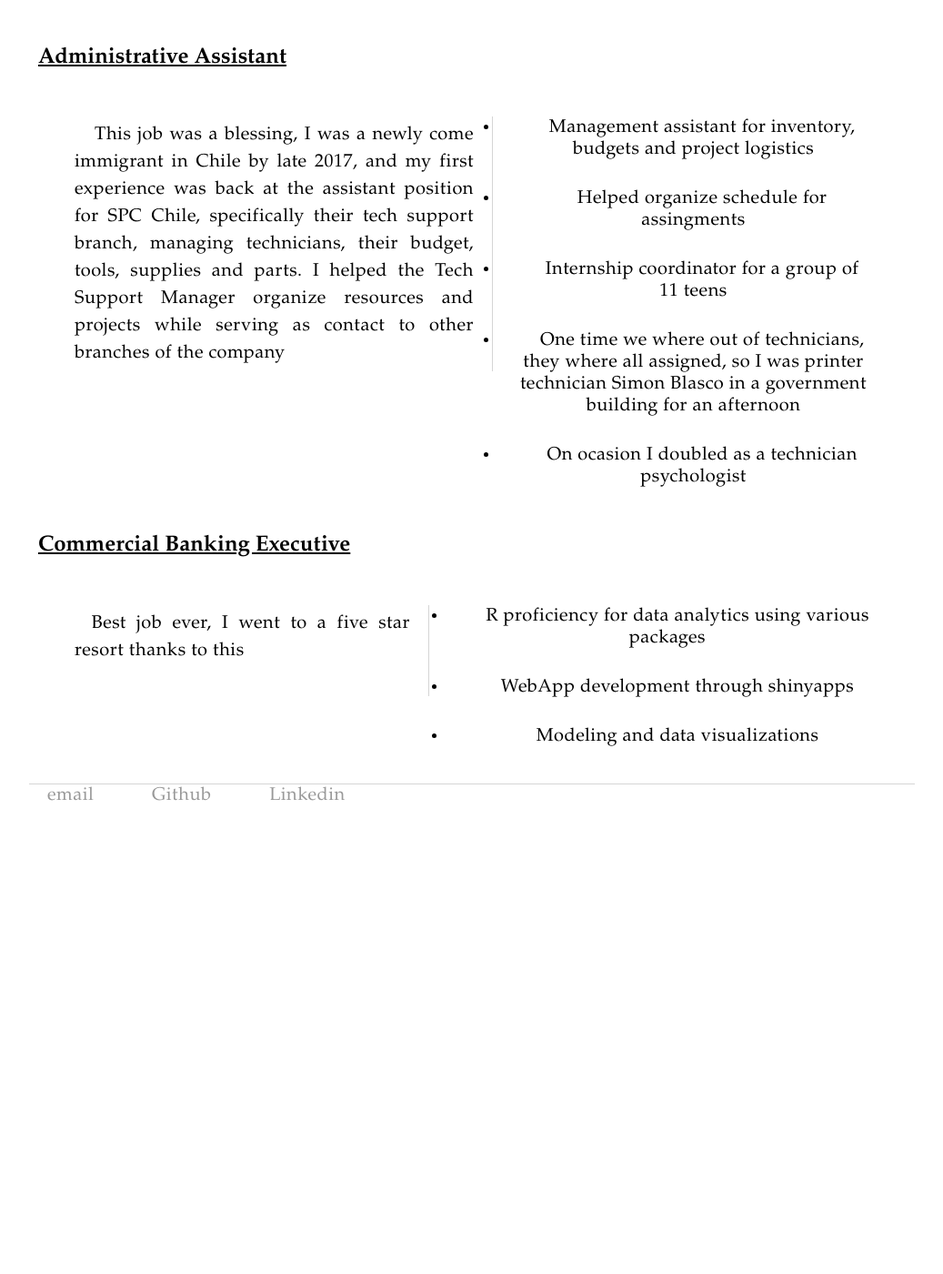
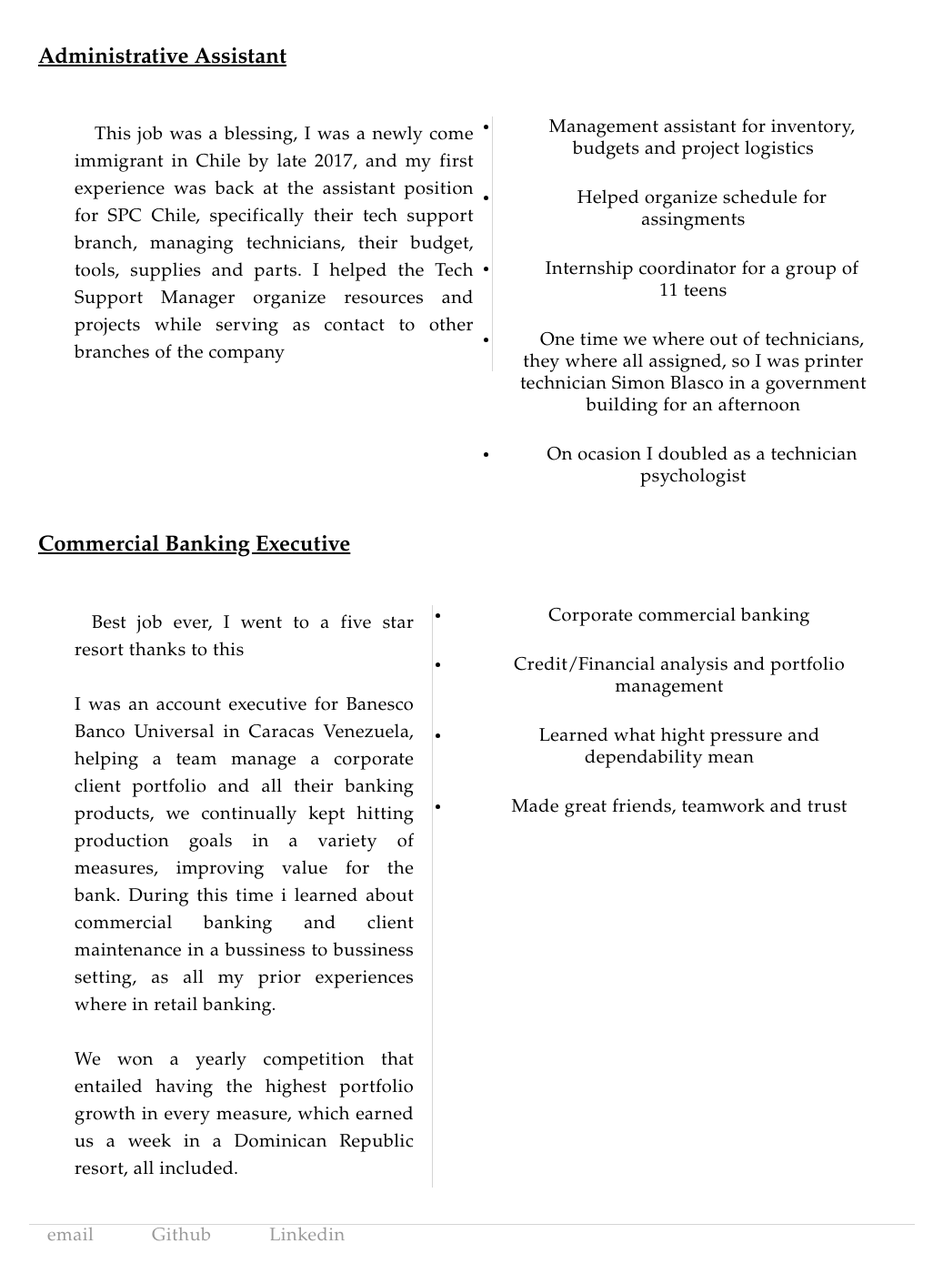
Before and after one commit to sblasco7/sblasco7.github.io, a Jekyll site: the page cv.html, which Jekyll copies as it is, in a window 1280 px wide and 1400 px high, scrolled down 2473 px. Shown: the whole window at 91% size, without its empty margins (146-1183 px from the left). Built offline with Jekyll 4.4.1, drawn with Linux system fonts in a browser that asks for light colours; before the commit the page ends 3389 px from its top, so only the background shows below that.

Commit message:
Update cv.html

```diff
--- a/cv.html
+++ b/cv.html
@@ -131,14 +131,22 @@
 				<p> Best job ever, I went to a five star resort thanks to this
 				<br>
 				<br>
-
+				I was an account executive for Banesco Banco Universal in Caracas Venezuela, helping a team manage a corporate
+				client portfolio and all their banking products, we continually kept hitting production goals in a variety of
+				measures, improving value for the bank. During this time i learned about commercial banking and client maintenance in
+				a bussiness to bussiness setting, as all my prior experiences where in retail banking.
+				<br>
+				<br>
+				We won a yearly competition that entailed having the highest portfolio growth in every measure, which earned us
+				a week in a Dominican Republic resort, all included.
 				</p>
 			</div>
 			<div>
 				<ul>
-					<li>R proficiency for data analytics using various packages</li>
-					<li>WebApp development through shinyapps</li>
-					<li>Modeling and data visualizations</li>
+					<li>Corporate commercial banking</li>
+					<li>Credit/Financial analysis and portfolio management</li>
+					<li>Learned what hight pressure and dependability mean</li>
+					<li>Made great friends, teamwork and trust</li>
 				</ul>
 			</div>
 	    </div>
```
